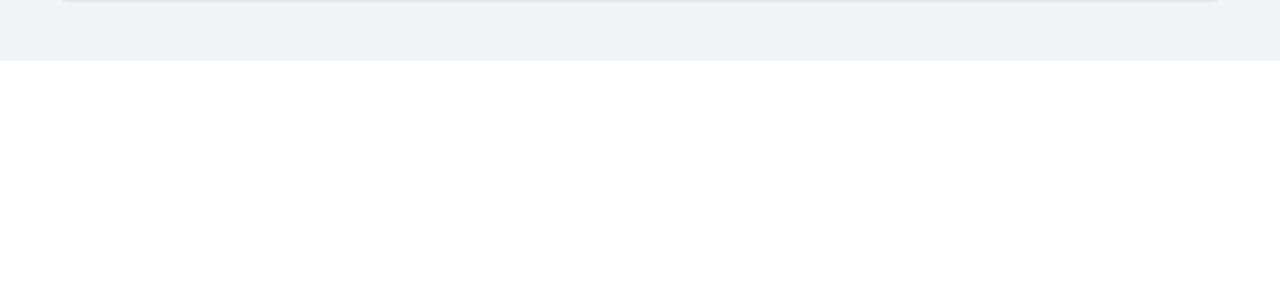
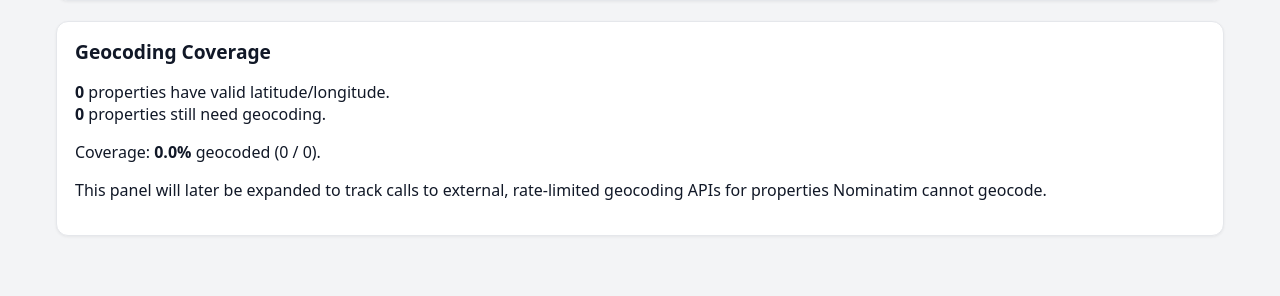
Before and after one commit to Fquico1999/Real-Estate-Valuation, a FastAPI app: page / in a window 1280 px wide. Shown: the part 800-1096 px from the top of the page. Before the commit the page ends 804 px from the top, so only its background shows below. Run offline with FastAPI, Linux system fonts and the light colour scheme; data that the repository does not hold is empty.

Commit message:
Closes #36 - Adds a geocoding panel summarizing stats on coverage

```diff
--- a/webapp/app.py
+++ b/webapp/app.py
@@ -403,6 +403,25 @@ async def home(request: Request):
 
         latest_bca_props = (await session.execute(latest_bca_props_stmt)).all()
 
+        # Geocoding coverage
+        geocoded_properties_stmt = select(func.count(Property.id)).where(
+            Property.lat.isnot(None),
+            Property.lng.isnot(None),
+        )
+        geocoded_properties = (
+            await session.execute(geocoded_properties_stmt)
+        ).scalar() or 0
+
+        ungeocoded_properties = max(
+            total_properties - geocoded_properties, 0
+        )
+
+        geocoded_ratio = (
+            geocoded_properties / total_properties
+            if total_properties > 0
+            else 0.0
+        )
+
     return templates.TemplateResponse(
         "home.html",
         {
@@ -416,6 +435,10 @@ async def home(request: Request):
             "total_raw_scrapes": total_raw_scrapes,
             "total_rew_urls": total_rew_urls,
             "total_bca_urls": total_bca_urls,
+            # Geocoding stats
+            "geocoded_properties": geocoded_properties,
+            "ungeocoded_properties": ungeocoded_properties,
+            "geocoded_ratio": geocoded_ratio,
             # REW scraper stats
             "latest": latest,
             "rew_done_urls": rew_done_urls,
--- a/webapp/models.py
+++ b/webapp/models.py
@@ -68,6 +68,7 @@ class Property(Base):
     postal_code = Column(String(32))
     lat = Column(Float)
     lng = Column(Float)
+    bbox = Column(JSON)
     canonical_address = Column(Text, unique=True)
 
     created_at = Column(DateTime(timezone=True), server_default=func.now())
--- a/webapp/templates/home.html
+++ b/webapp/templates/home.html
@@ -221,6 +221,33 @@
         {% endfor %}
       </table>
     </section>
+
+    <!-- Geocoding Coverage Panel -->
+    <section class="panel">
+      <h2>Geocoding Coverage</h2>
+      <div class="panel-content">
+        <p>
+          <strong>{{ geocoded_properties }}</strong> properties have valid latitude/longitude.<br>
+          <strong>{{ ungeocoded_properties }}</strong> properties still need geocoding.
+        </p>
+
+        <p>
+          Coverage:
+          <strong>{{ "%.1f" % (geocoded_ratio * 100) }}%</strong> geocoded
+          ({{ geocoded_properties }} / {{ total_properties }}).
+        </p>
+
+        <div class="progress-bar">
+          <div class="progress" style="width: {{ geocoded_ratio * 100 }}%;"></div>
+        </div>
+
+        <p class="panel-note">
+          This panel will later be expanded to track calls to external,
+          rate-limited geocoding APIs for properties Nominatim cannot geocode.
+        </p>
+      </div>
+    </section>
+
   </div>
 </body>
 </html>
```
